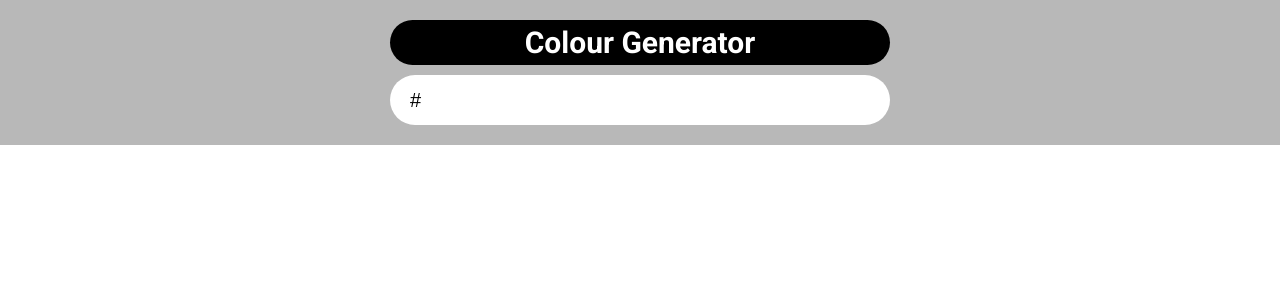
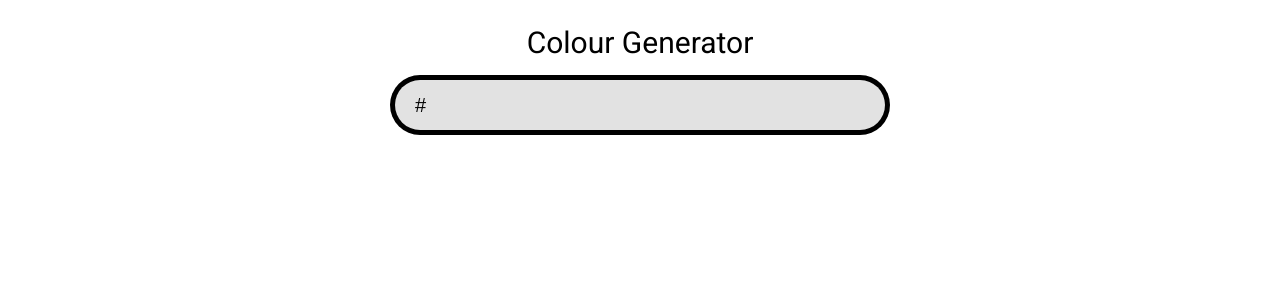
Before and after one commit to TheThomasY/React-Colour-Generator, a React (Create React App) app: page / in a window 1280 px wide. Shown: the top 300 px of the page. Built offline with nearby package versions, Linux system fonts and the light colour scheme.

Commit message:
style: style clean up, added copied to clipboard popup message

```diff
--- a/src/components/ColourCard.js
+++ b/src/components/ColourCard.js
@@ -1,17 +1,33 @@
-import React from 'react';
+import React, { useState } from 'react';
 
 export default function ColourCard(props) {
+  const [copied, setCopied] = useState(false);
+
+  const copyToClipboardHandler = () => {
+    navigator.clipboard.writeText(props.hex);
+    setCopied(true);
+
+    setTimeout(function () {
+      setCopied(false);
+    }, 1500);
+  };
+
   let textColour = props.percentage >= 0 ? '#ffffff' : '#000000';
-  console.log(textColour);
+
+  let copiedPopup = copied ? '1' : '0';
 
   return (
     <div
       style={{ backgroundColor: props.rgb, color: textColour }}
       className='colour-card'
-      onClick={() => navigator.clipboard.writeText(props.hex)}
     >
-      <h2 className='card-hex'>{props.hex}</h2>
+      <h2 className='card-hex' onClick={copyToClipboardHandler}>
+        {props.hex}
+      </h2>
       <h3 className='card-percentage'>{props.percentage}%</h3>
+      <div style={{ opacity: copiedPopup }} className='copy-popup'>
+        Copied to clipboard
+      </div>
     </div>
   );
 }
--- a/src/components/SearchBar.js
+++ b/src/components/SearchBar.js
@@ -14,12 +14,16 @@ export default function SearchBar(props) {
   };
 
   return (
-    <div className='nav-bar' style={{ backgroundColor: searchColourHex }}>
+    <div className='nav-bar'>
       <h1 className='nav-title'>Colour Generator</h1>
       <form className='search-form' onSubmit={searchHandler}>
         <label htmlFor='header-search'>
           <span className='sr-only'>Search blog posts</span>
         </label>
+        <div
+          className='input-wrapper'
+          style={{ backgroundColor: searchColourHex }}
+        >
           <input
             className='search-input'
             type='text'
@@ -29,6 +33,7 @@ export default function SearchBar(props) {
             value={searchColourHex}
             onChange={searchChangeHandler}
           />
+        </div>
       </form>
     </div>
   );
--- a/src/components/css/ColourGrid.css
+++ b/src/components/css/ColourGrid.css
@@ -6,11 +6,13 @@
 .colour-card {
   padding: 2.5rem 5rem;
   font-size: 1.6rem;
-  cursor: pointer;
+  position: relative;
 }
 
 .card-hex {
+  width: 50%;
   font-weight: 300;
+  cursor: pointer;
 }
 
 .card-percentage {
@@ -18,3 +20,12 @@
   font-size: 1.4rem;
   font-weight: 300;
 }
+
+.copy-popup {
+  width: 8rem;
+  position: absolute;
+  right: 5rem;
+  top: 2.5rem;
+  text-align: center;
+  transition: opacity 0.5s;
+}
--- a/src/components/css/SearchBar.css
+++ b/src/components/css/SearchBar.css
@@ -3,7 +3,6 @@
   flex-direction: column;
   padding: 2rem;
   padding-bottom: 1rem;
-  background-color: rgb(184, 184, 184);
 }
 
 .nav-title {
@@ -11,17 +10,21 @@
   max-width: 50rem;
   margin: 0 auto;
   padding: 0.5rem;
-  border-radius: 3rem;
   font-size: 3rem;
+  font-weight: 400;
   text-align: center;
-  color: white;
-  background-color: black;
 }
 
 .search-form {
   width: 90%;
   max-width: 50rem;
   margin: 1rem auto;
+}
+
+.input-wrapper {
+  padding: 0.5rem;
+  border-radius: 3rem;
+  background-color: black;
 }
 
 .search-input {
@@ -32,4 +35,5 @@
   border: 0;
   outline: none;
   border-radius: 3rem;
+  background-color: rgb(226, 226, 226);
 }
```
Lines whose indentation alone changed are shown as unchanged.
